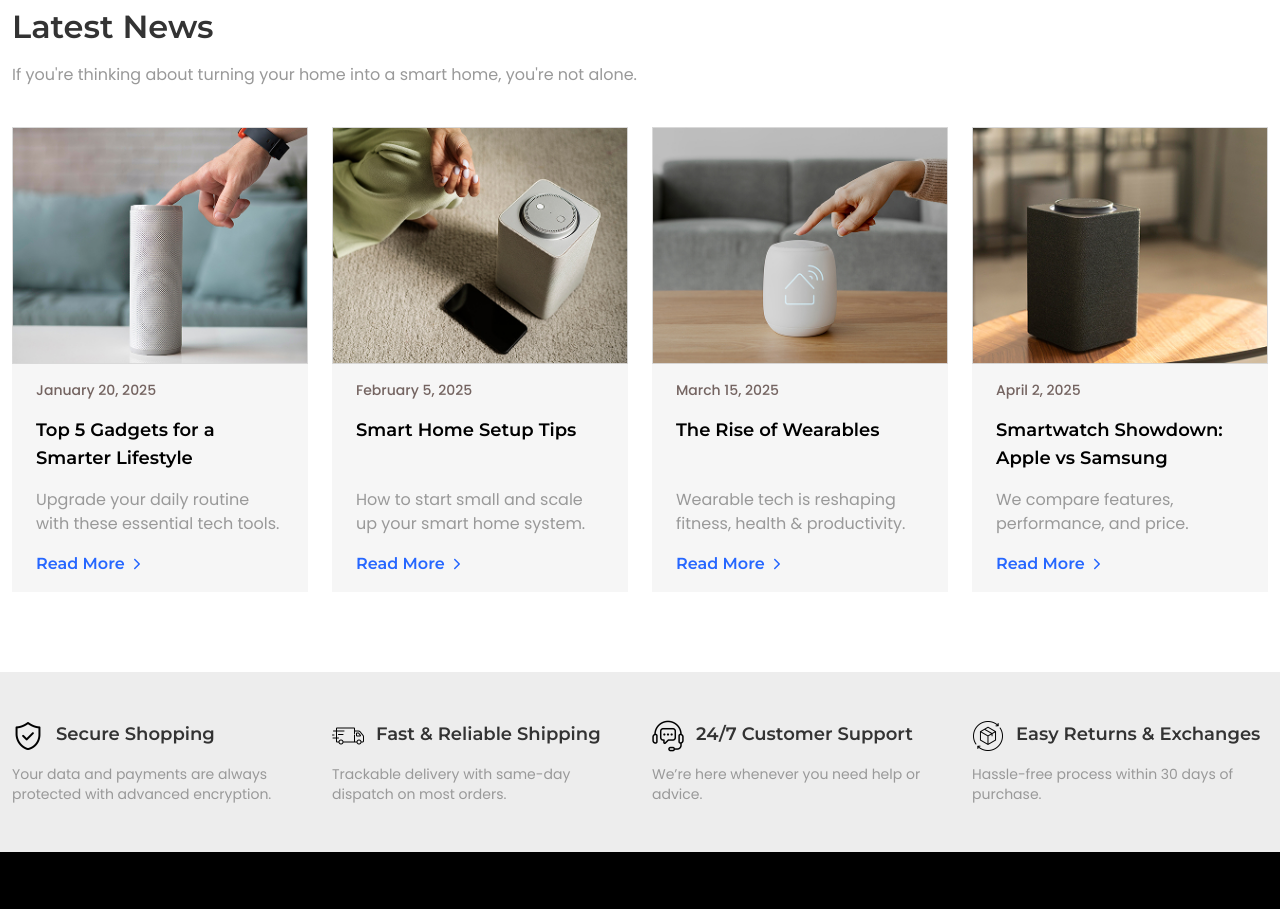
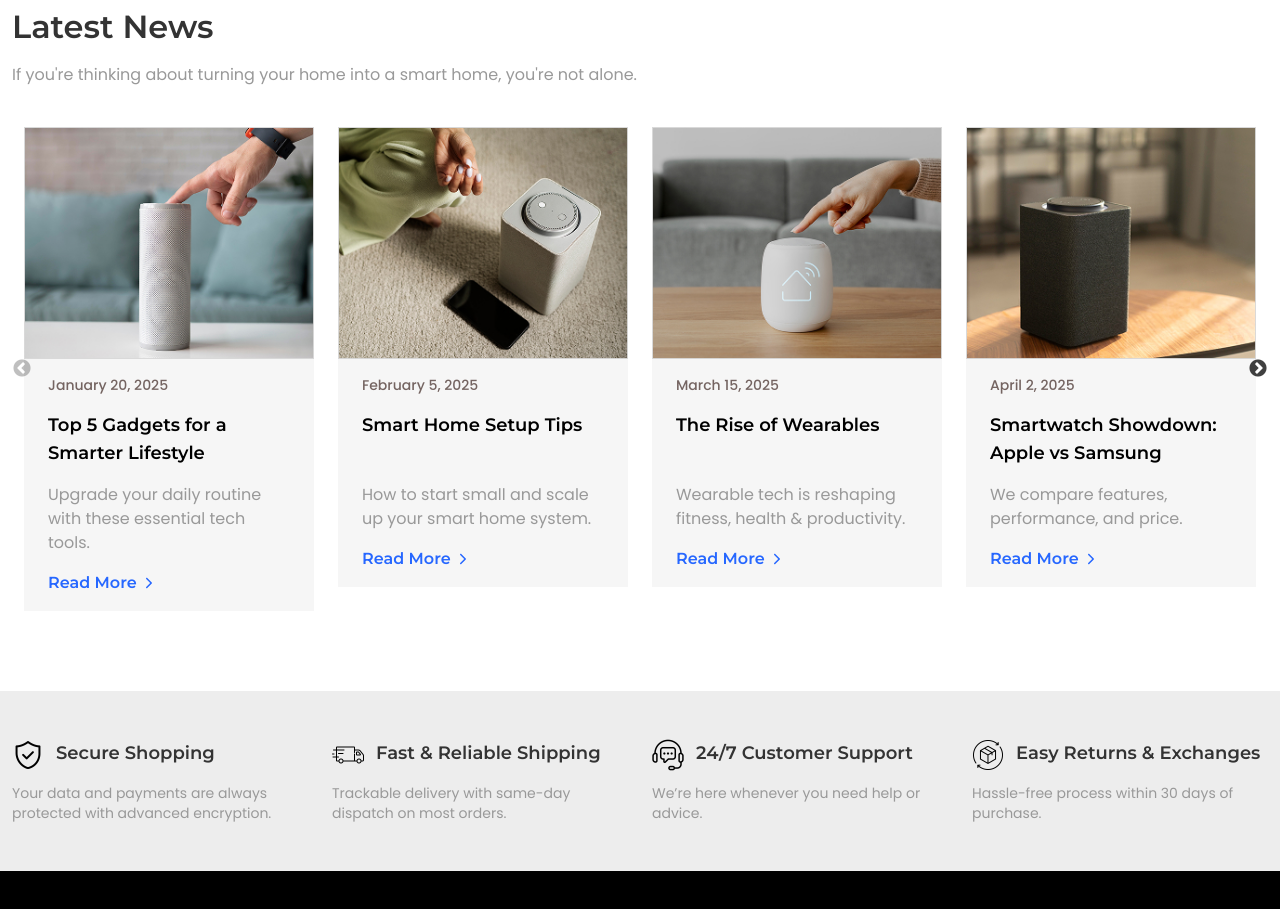
Before and after one commit to sanjibchanda/vision, a React (Vite) app: page / in a window 1280 px wide. Shown: the part 6340-7249 px from the top of the page. Built offline with nearby package versions, Linux system fonts and the light colour scheme.

Commit message:
create news-post slider in news section

```diff
--- a/src/assets/index.css
+++ b/src/assets/index.css
@@ -87,6 +87,10 @@ h5 {
   @apply mx-3;
 }
 
+.newsSlider .slick-slide > div {
+  @apply mx-3;
+}
+
 .testimonialSlider .slick-slide > div {
   @apply mx-3;
 }
--- a/src/data/newsData.js
+++ b/src/data/newsData.js
@@ -37,6 +37,15 @@ const newsData = [
     image2x: assets.post.post4_2x,
     link: "#",
   },
+  {
+    id: 5,
+    title: "Smart Home Setup Tips",
+    description: "How to start small and scale up your smart home system.",
+    date: "February 5, 2025",
+    image: assets.post.post2,
+    image2x: assets.post.post2_2x,
+    link: "#",
+  },
 ];
 
 export default newsData;
--- a/src/layout/News.jsx
+++ b/src/layout/News.jsx
@@ -1,8 +1,44 @@
 import React from "react";
+import "slick-carousel/slick/slick.css";
+import "slick-carousel/slick/slick-theme.css";
+import Slider from "react-slick";
 import { Container, Post } from "../components";
 import { newsData } from "../data";
 
 const News = ({ className = "" }) => {
+  var settings = {
+    dots: false,
+    arrows: true,
+    infinite: false,
+    speed: 500,
+    slidesToShow: 4,
+    slidesToScroll: 1,
+    initialSlide: 0,
+    responsive: [
+      {
+        breakpoint: 1280,
+        settings: {
+          slidesToShow: 3,
+          slidesToScroll: 1,
+        },
+      },
+      {
+        breakpoint: 768,
+        settings: {
+          slidesToShow: 2,
+          slidesToScroll: 1,
+        },
+      },
+      {
+        breakpoint: 640,
+        settings: {
+          slidesToShow: 1,
+          slidesToScroll: 1,
+        },
+      },
+    ],
+  };
+
   return (
     <>
       <section className={className}>
@@ -16,10 +52,12 @@ const News = ({ className = "" }) => {
               you're not alone.
             </p>
           </div>
-          <div className="grid sm:grid-cols-2 md:grid-cols-3 xl:grid-cols-4 gap-6">
-            {newsData.map((item) => (
-              <Post key={item.id} {...item} />
-            ))}
+          <div className="newsSlider">
+            <Slider {...settings}>
+              {newsData.map((item) => (
+                <Post key={item.id} {...item} />
+              ))}
+            </Slider>
           </div>
         </Container>
       </section>
```
